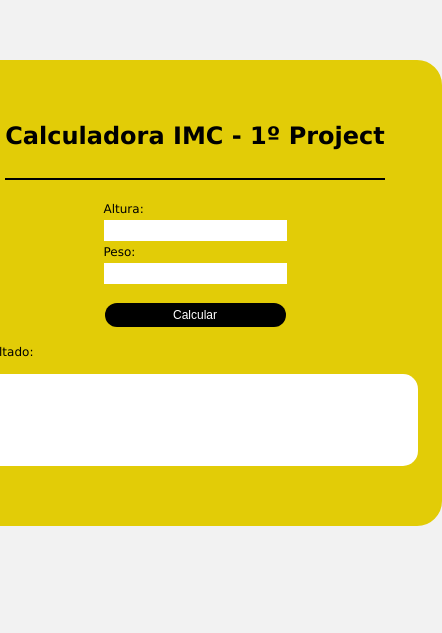
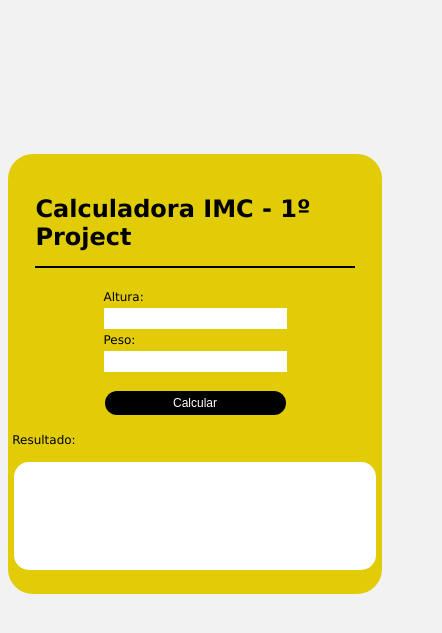
Before and after one commit to Andrebaixista1/mini-projeto-IMC, a plain HTML site: page index.html in a window 390 px wide. Shown: the part 109-742 px from the top of the page, 442 px wide, since content can reach past the window. Drawn offline with Linux system fonts and the light colour scheme.

Commit message:
modo responsivo

```diff
--- a/styles.css
+++ b/styles.css
@@ -86,3 +86,26 @@ label, input{
     border-radius: 15px;
     justify-content: center;
 }
+
+@media (max-width: 661px){
+    body{
+        margin: 10px;
+        justify-content: center;
+        display: flex;
+        flex-direction: column;
+
+    }
+    .title{
+        margin: 5px;
+    }
+    .container{
+        width: 39vh;
+        margin: 10vh;
+        height: auto;
+    }
+
+    .box-result{
+        width: 40vh;
+        height: 10vh;
+    }
+}
```
